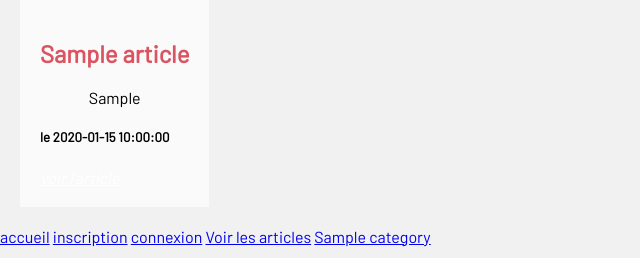
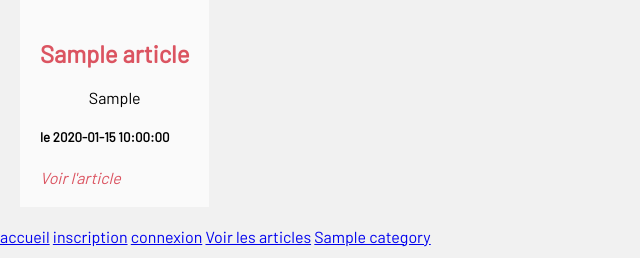
Before and after one commit to cecile-wojnowski/blog, a PHP site: page /articles.php in a window 1280 px wide. Shown: the part 542-800 px from the top of the page, without its empty margins (0-640 px from the left). Run offline with PHP 8.4, Linux system fonts and the light colour scheme; tables that the repository leaves empty or names only in its code hold one stand-in row (values such as "Sample post").

Commit message:
CSS Liens "Voir l'article"

```diff
--- a/articles.php
+++ b/articles.php
@@ -87,10 +87,10 @@
             <div class="card_articles">
 
               <h2>  <?php echo htmlspecialchars($donnees['titre']); ?> </h2>
-                <p>  <?php echo htmlspecialchars($donnees['article']); ?> </p>
-                <h5>le <?php echo $donnees['date']; ?></h5>
+              <p>  <?php echo htmlspecialchars($donnees['article']); ?> </p>
+              <h5>le <?php echo $donnees['date']; ?></h5>
+              <em><a class="link_voir_article" href="article.php?id=<?php echo $donnees['id']; ?>">Voir l'article</a></em>
 
-              <em><a href="article.php?id=<?php echo $donnees['id']; ?>">voir l'article</a></em>
             </div>
           </div>
           <?php
--- a/style.css
+++ b/style.css
@@ -467,8 +467,12 @@ padding: 2%;
   color:  #DB5461
 }
 
-.articles a {
-  color:  white;
+.link_voir_article {
+  color: #DB5461;
+  text-decoration: none;
+}
+.link_voir_article:hover{
+  color:black;
 }
 
 .card_articles {
```
